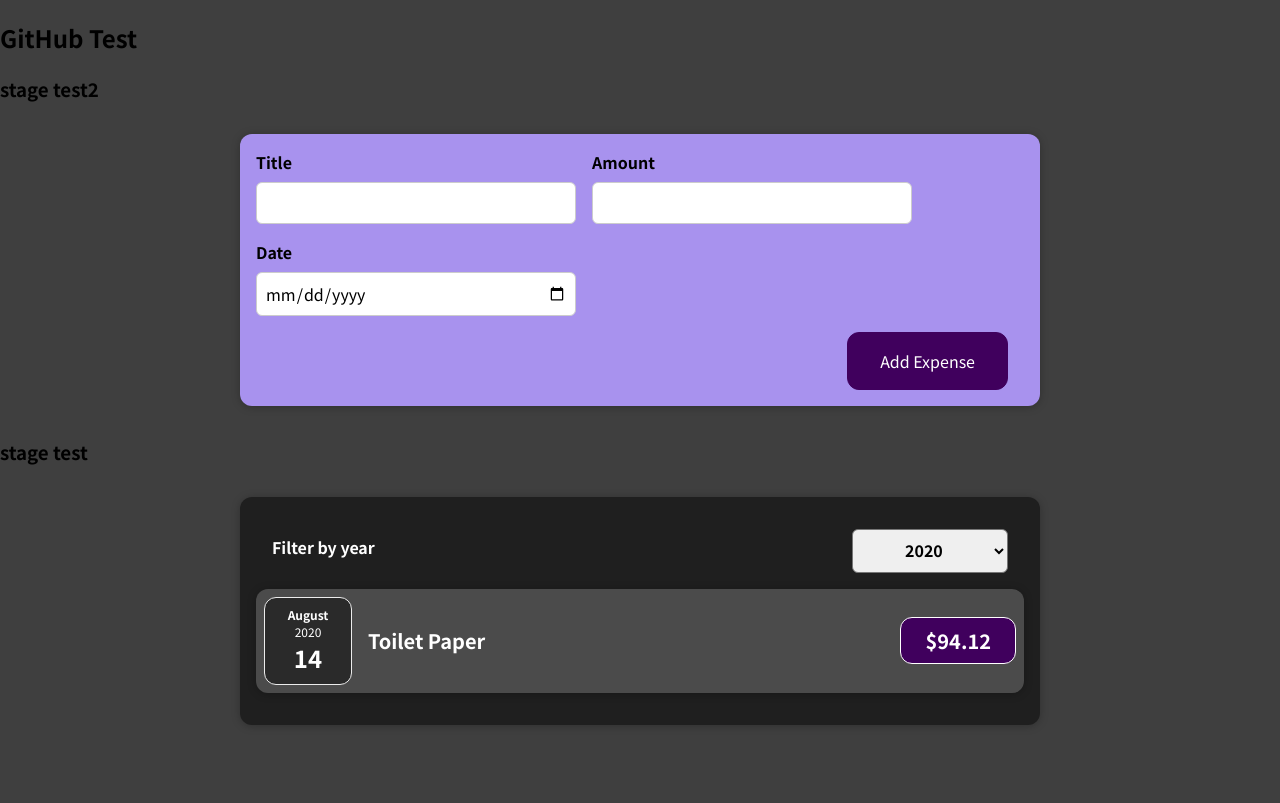
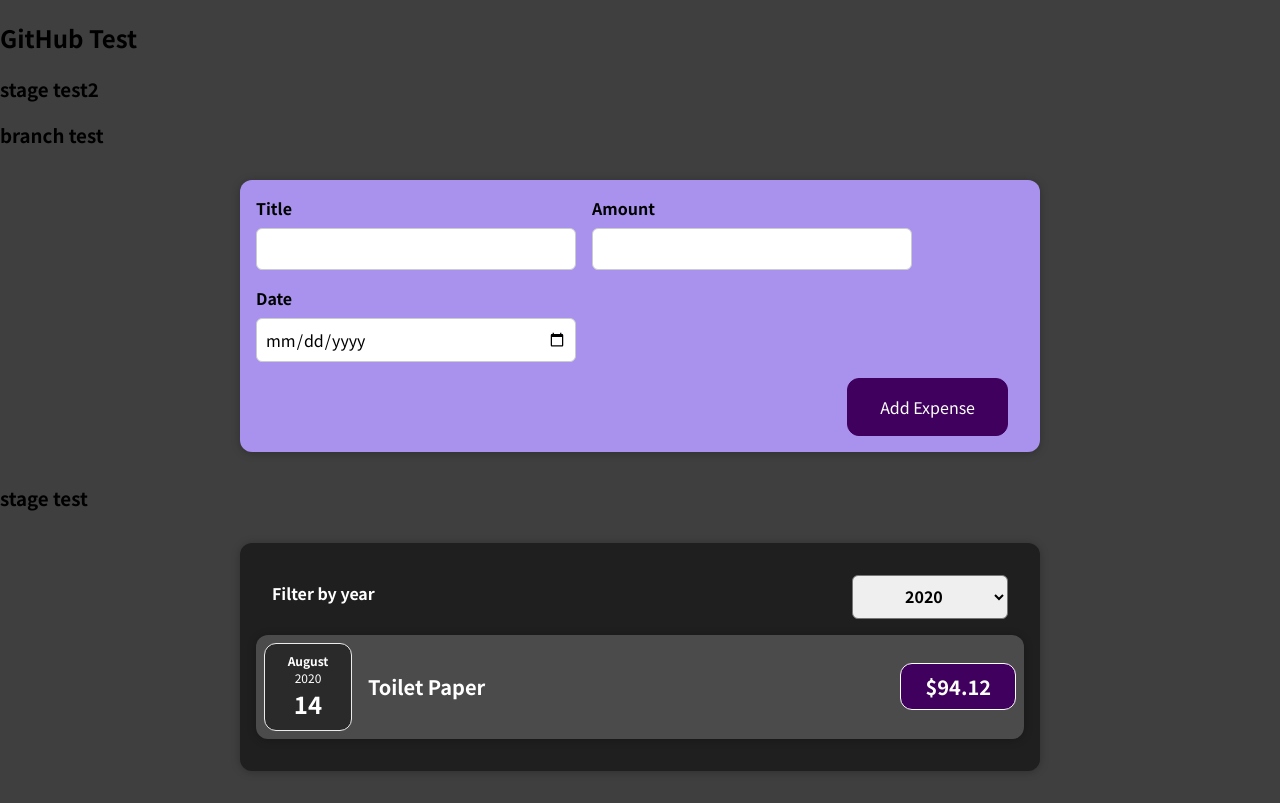
Before and after one commit to bobbiedinh1/01-using-stateful-lists, a React (Create React App) app: page / in a window 1280 px wide. Built offline with nearby package versions, Linux system fonts and the light colour scheme.

Commit message:
branch test

```diff
--- a/src/App.js
+++ b/src/App.js
@@ -45,6 +45,7 @@ const App = () => {
     <div>
       <h2>GitHub Test</h2>
       <h3>stage test2</h3>
+      <h3>branch test</h3>
       <NewExpense onAddExpense={addExpenseHandler} />
       <Expenses items={expenses} />
     </div>
```
